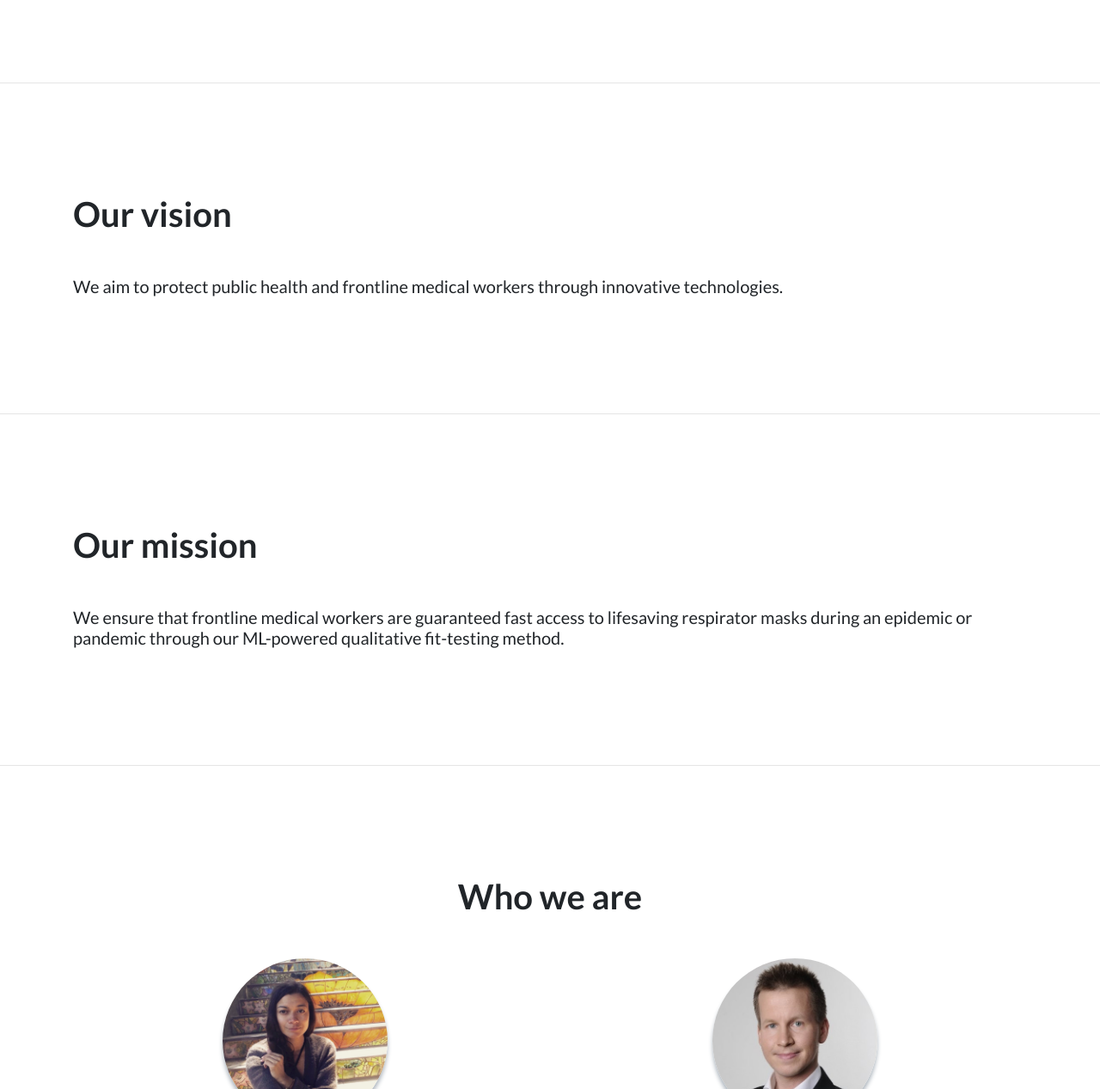
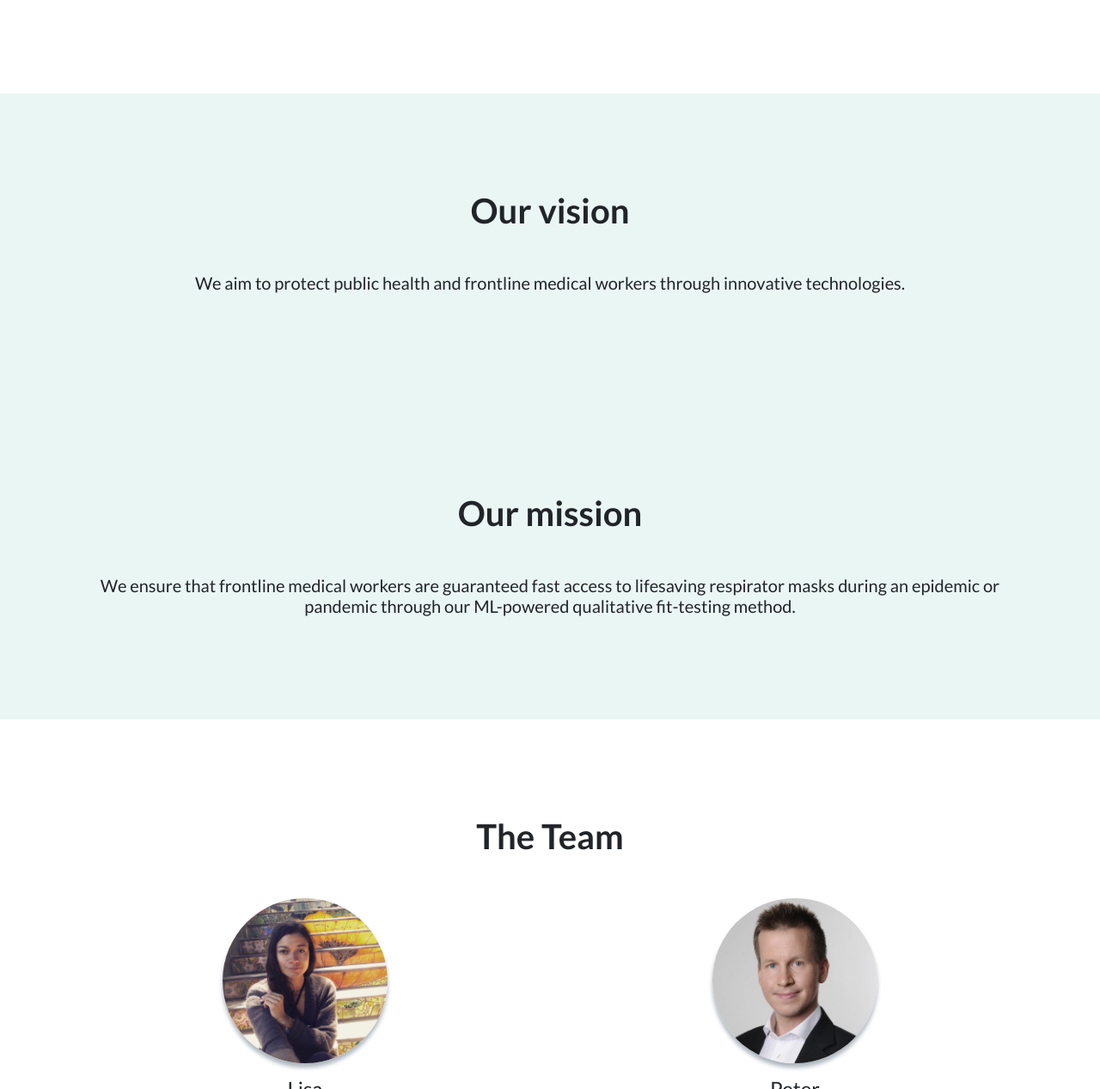
Before and after one commit to peter-novak-m/respite, a website: page about.html in a window 1280 px wide. Shown: the part 1021-2288 px from the top of the page at 86% size. Drawn offline with Linux system fonts and the light colour scheme.

Commit message:
Moving text on about page back to middle

```diff
--- a/about.html
+++ b/about.html
@@ -92,7 +92,7 @@
     <section class="features-icons text-left">
       <div class="container">
         <div class="row">
-          <div class="col-10">
+          <div class="col-9">
             <h4>
               The Respite fit-testing technology was developed as a result of
               the urgent mask shortage that took place during the COVID-19
@@ -116,8 +116,7 @@
       </div>
     </section>
     <!-- Icons Grid -->
-    <hr />
-    <section class="features-icons text-left">
+    <section class="features-icons text-center bg-green">
       <div class="container">
         <h1 class="mb-5">Our vision</h1>
         <h5>
@@ -127,8 +126,7 @@
       </div>
     </section>
     <!-- Icons Grid -->
-    <hr />
-    <section class="features-icons text-left">
+    <section class="features-icons text-center bg-green">
       <div class="container">
         <h1 class="mb-5">Our mission</h1>
         <h5>
@@ -140,10 +138,9 @@
     </section>
 
     <!-- Testimonials -->
-    <hr />
     <section class="testimonials text-center">
       <div class="container">
-        <h1 class="mb-5">Who we are</h1>
+        <h1 class="mb-5">The Team</h1>
         <div class="row">
           <div class="col-lg-6">
             <div class="testimonial-item mx-auto mb-5 mb-lg-0">
```
